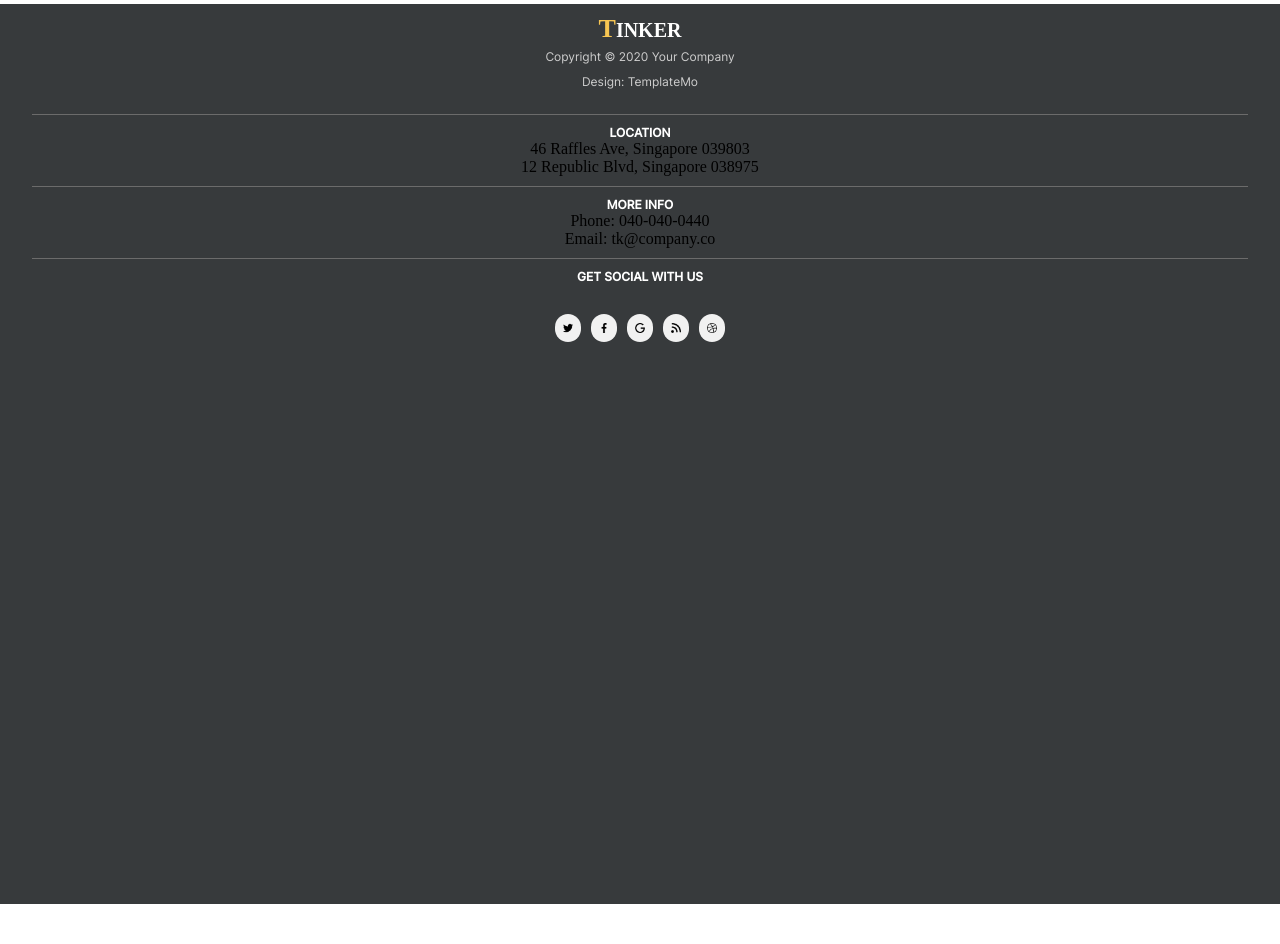
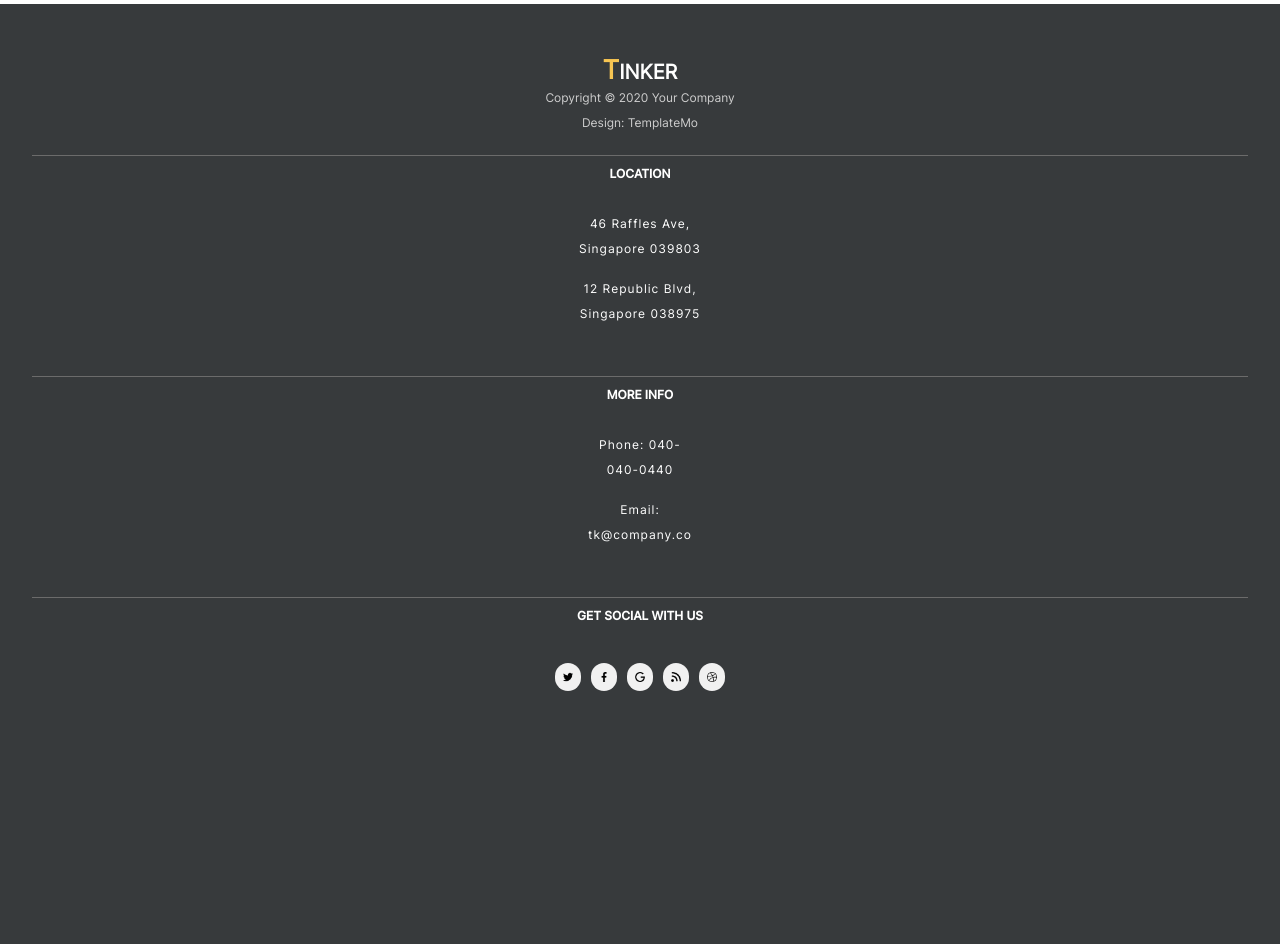
Before and after one commit to Zen-kun04/Simplon, a PHP site: page / in a window 1280 px wide. Shown: the part 5512-6456 px from the top of the page. Before the commit the page ends 6416 px from the top, so only its background shows below. Run offline with PHP 8.4, Linux system fonts and the light colour scheme; some web fonts are replaced.

Commit message:
Added some styles

```diff
--- a/brief#2/styles/style.css
+++ b/brief#2/styles/style.css
@@ -548,6 +548,7 @@ main #about .container button {
 footer{
     width: 100%;
     height: 900px;
+    padding-top: 40px;
     background-color: #373a3c;
     display: flex;
     flex-direction: column;
@@ -601,8 +602,7 @@ footer #first p:last-child{
 }
 
 footer #first h2{
-    font-family: "Inter Bold";
-    font-weight: bold;
+    font-family: "Inter Regular";
     color: white;
     font-size: 20px;
 }
@@ -611,3 +611,22 @@ footer #first h2::first-letter{
     color: #f7c552;
     font-size: 26px;
 }
+
+footer > div:not(#first) > h2{
+    margin-bottom: 30px;
+}
+
+footer > div:not(#first) > p{
+    font-family: "Inter Regular";
+    font-size: 12px;
+    color: white;
+    letter-spacing: 1px;
+    width: 70%;
+    margin: 0 auto;
+    line-height: 25px;
+}
+
+footer > div:not(#first) > p:last-child{
+    margin-top: 15px;
+    margin-bottom: 40px;
+}
```
Also changed, not shown: brief#2/readme.md (added).
